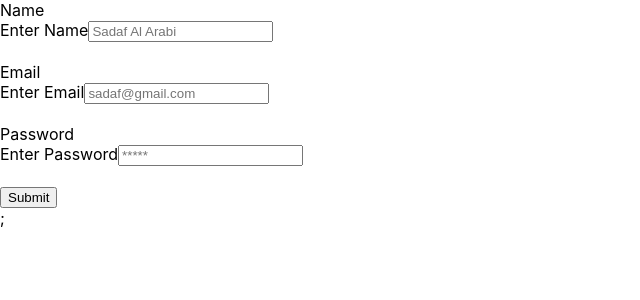
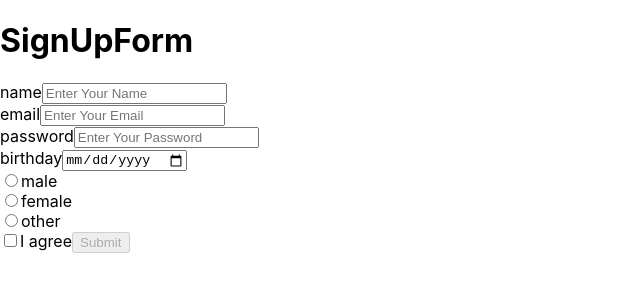
Before and after one commit to Sadaaf/react-style-forms, a React (Create React App) app: page / in a window 1280 px wide. Shown: the top 300 px of the page, without its empty margins (0-640 px from the left). Built offline with nearby package versions, Linux system fonts and the light colour scheme.

Commit message:
Creating react style sign up form

```diff
--- a/src/App.jsx
+++ b/src/App.jsx
@@ -1,12 +1,14 @@
 import React from "react";
 // import UnControlledForm from "./forms/uncontrolled";
-import ControlledForm from "./split-form/index";
+// import ControlledForm from "./split-form/index";
+import SignUpForm from "./signup-form";
 
 class App extends React.Component {
   render() {
     return (
       <div>
-        <ControlledForm />
+        <SignUpForm />
+        {/* <ControlledForm /> */}
         {/* <h1>This is Uncontrolled form</h1>
         <UnControlledForm />
         <br/>
--- /dev/null
+++ b/src/signup-form/form.jsx
@@ -0,0 +1,71 @@
+import React from "react";
+import TextInput from "./text-input";
+import RadioInput from "./radio";
+import PropTypes from "prop-types";
+
+const Form = ({
+  values,
+  handleChange,
+  handleSubmit,
+  agreement,
+  handleAgreement,
+}) => (
+  <form onSubmit={handleSubmit}>
+    <TextInput
+      name="name"
+      label="name"
+      placeholder="Enter Your Name"
+      value={values.name}
+      onChange={handleChange}
+    />
+    <TextInput
+      name="email"
+      type="email"
+      label="email"
+      placeholder="Enter Your Email"
+      value={values.email}
+      onChange={handleChange}
+    />
+    <TextInput
+      name="password"
+      type="password"
+      label="password"
+      placeholder="Enter Your Password"
+      value={values.password}
+      onChange={handleChange}
+    />
+    <TextInput
+      name="birthday"
+      type="date"
+      label="birthday"
+      placeholder="Please enter your Birthday"
+      value={values.birthday}
+      onChange={handleChange}
+    />
+    <RadioInput value="male" onChange={handleChange} />
+    <RadioInput value="female" onChange={handleChange} />
+    <RadioInput value="other" onChange={handleChange} />
+    <label>
+      <input
+        type="checkbox"
+        name="agreement"
+        checked={agreement}
+        onChange={handleAgreement}
+      />
+      I agree
+    </label>
+    <button className="btn btn-primary" type="submit" disabled={!agreement}>
+      Submit
+    </button>
+  </form>
+);
+
+Form.propTypes = {
+  values: PropTypes.object.isRequired,
+  agreement: PropTypes.bool.isRequired,
+  handleChange: PropTypes.func.isRequired,
+  handleSubmit: PropTypes.func.isRequired,
+  handleAgreement: PropTypes.func.isRequired,
+};
+
+export default Form;
--- /dev/null
+++ b/src/signup-form/index.jsx
@@ -0,0 +1,54 @@
+import React from "react";
+import Form from "./form";
+
+const initialValues = {
+  name: "",
+  email: "",
+  password: "",
+  birthday: "",
+  gender: "",
+};
+
+class SignUpForm extends React.Component {
+  state = {
+    values: initialValues,
+    agreement: false,
+  };
+
+  handleChange = (event) => {
+    this.setState({
+      values: {
+        ...this.state.values,
+        [event.target.name]: event.target.value,
+      },
+    });
+  };
+
+  handleAgreement = (event) => {
+    this.setState({ agreement: event.target.checked });
+  };
+
+  handleSubmit = (event) => {
+    event.preventDefault();
+    console.log(this.state.values);
+    event.target.reset();
+    this.setState({ agreement: false, values: initialValues });
+  };
+
+  render() {
+    return (
+      <div>
+        <h1>SignUpForm</h1>
+        <Form
+          values={this.state.values}
+          handleChange={this.handleChange}
+          handleSubmit={this.handleSubmit}
+          agreement={this.state.agreement}
+          handleAgreement={this.handleAgreement}
+        />
+      </div>
+    );
+  }
+}
+
+export default SignUpForm;
--- /dev/null
+++ b/src/signup-form/radio.jsx
@@ -0,0 +1,23 @@
+import React from "react";
+import PropTypes from "prop-types";
+
+const RadioInput = (props) => (
+  <div>
+    <label>
+      <input
+        type="radio"
+        name="gender"
+        value={props.value}
+        onChange={props.onChange}
+      />
+      {props.value}
+    </label>
+  </div>
+);
+
+RadioInput.propTypes = {
+  value: PropTypes.string.isRequired,
+  onChange: PropTypes.func.isRequired,
+};
+
+export default RadioInput;
--- /dev/null
+++ b/src/signup-form/text-input.jsx
@@ -0,0 +1,36 @@
+import React from "react";
+import PropTypes from "prop-types";
+
+const TextInput = (props) => (
+  <div>
+    <label htmlFor={props.name} className="form-group">
+      {props.label}
+    </label>
+    <input
+      className="form-control"
+      type={props.type}
+      name={props.name}
+      value={props.value}
+      onChange={props.onChange}
+      id={props.name}
+      placeholder={props.placeholder}
+    />
+  </div>
+);
+
+TextInput.propTypes = {
+  name: PropTypes.string.isRequired,
+  label: PropTypes.string.isRequired,
+  type: PropTypes.string.isRequired,
+  value: PropTypes.string.isRequired,
+  placeholder: PropTypes.string.isRequired,
+  onChange: PropTypes.func.isRequired,
+};
+
+TextInput.defaultProps = {
+  placeholder: "",
+  label: "",
+  type: "text",
+};
+
+export default TextInput;
```
